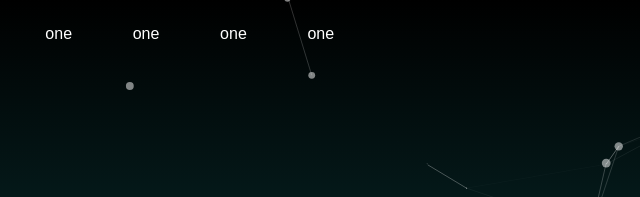
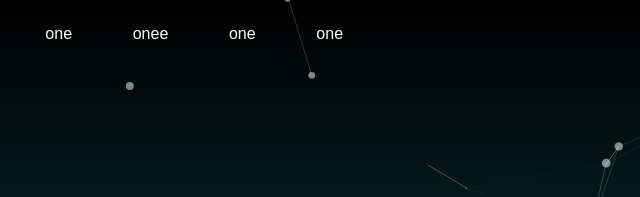
Before and after one commit to shauryanathan/shauryanathan.github.io, a website: page malhar-website/particles.js-master/demo/index.html in a window 1280 px wide. Shown: the top 197 px of the page, 439-1079 px from the left. Drawn offline with nearby package versions, Linux system fonts and the light colour scheme.

Commit message:
syncing fork

```diff
--- a/malhar-website/particles.js-master/demo/index.html
+++ b/malhar-website/particles.js-master/demo/index.html
@@ -24,7 +24,7 @@
 <nav>
   <ul>
     <li><a href="">one</a></li>
-    <li><a href="">one</a></li>
+    <li><a href="">onee</a></li>
     <li><a href="">one</a></li>
     <li><a href="">one</a></li>
   </ul>
```
